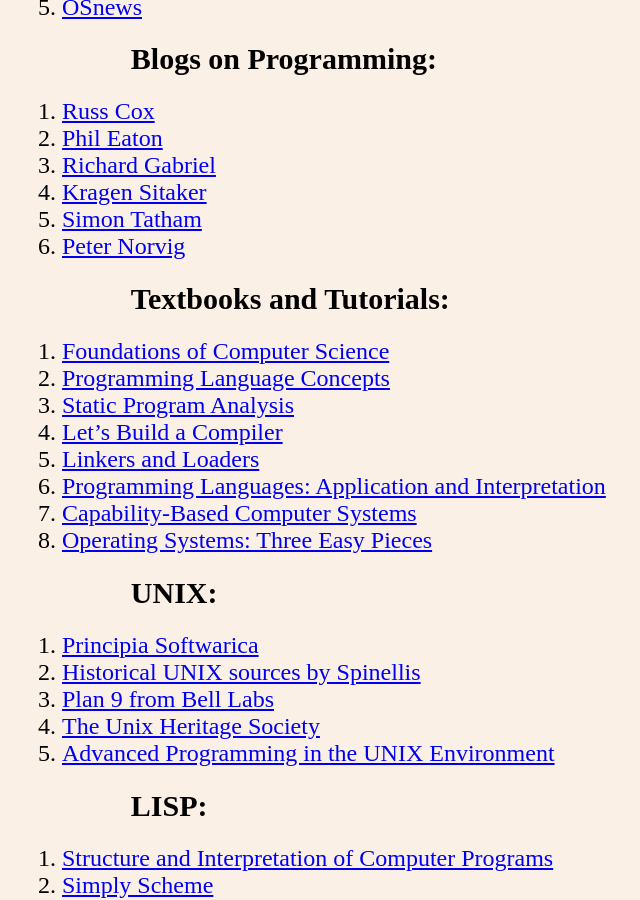
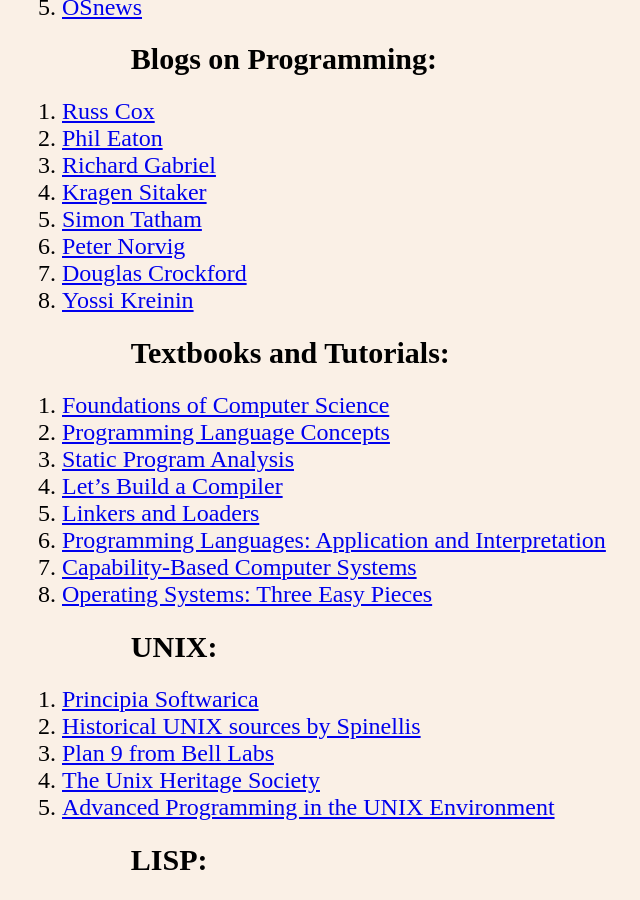
Before and after one commit to TeAeg/teaeg.github.io, a Jekyll site: the page built from index.md, in a window 1280 px wide and 900 px high, scrolled down 389 px. Shown: the whole window, without its empty margins (74-714 px from the left). Built offline with Jekyll 4.4.1, drawn with Linux system fonts in a browser that asks for light colours; our own code applies the rules of GitHub Pages for plain Markdown files.

Commit message:
Added two new links
Added two new links to Douglas Crockford and Yossi Kreinin

```diff
--- a/index.md
+++ b/index.md
@@ -12,6 +12,8 @@
 4. [Kragen Sitaker](http://canonical.org/~kragen)
 5. [Simon Tatham](https://www.chiark.greenend.org.uk/~sgtatham/quasiblog)
 6. [Peter Norvig](https://norvig.com)
+7. [Douglas Crockford](https://www.crockford.com)
+8. [Yossi Kreinin](https://yosefk.com)
 
 ## Textbooks and Tutorials:
 1. [Foundations of Computer Science](http://infolab.stanford.edu/~ullman/focs.html)
```
